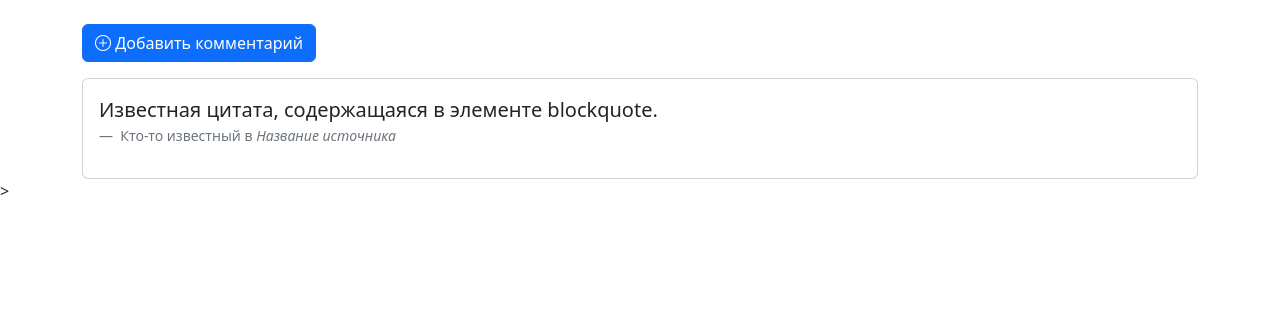
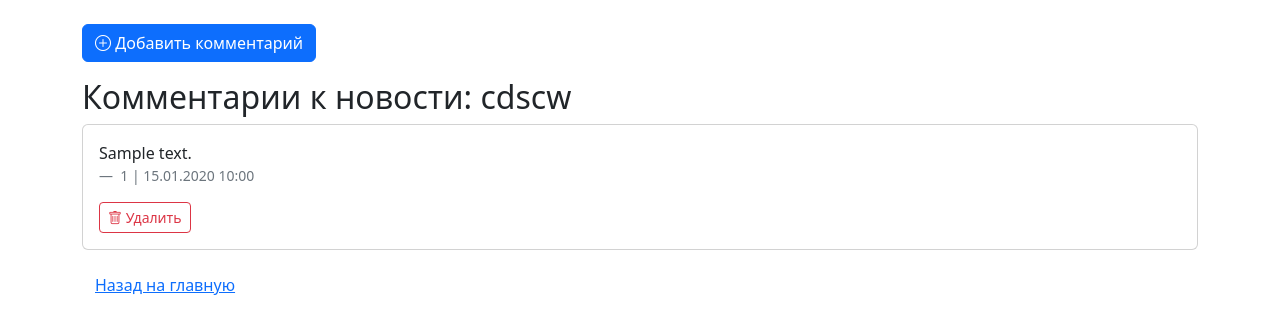
Before and after one commit to Ek2011/web_app, a Flask app: page /comments/1 in a window 1280 px wide. Shown: the top 334 px of the page. Run offline with Flask 3, Linux system fonts and the light colour scheme; a user stored in the database is signed in; data comes from the database, SQL or seed files in the repository; tables that the repository leaves empty hold one stand-in row (values such as "Sample post").

Commit message:
кажется доделал комменты

```diff
--- a/data/__all_models.py
+++ b/data/__all_models.py
@@ -1,3 +1,4 @@
 from . import users
 from . import news
 from . import category
+from . import comments
--- a/forms/comm.py
+++ b/forms/comm.py
@@ -6,5 +6,4 @@ from wtforms.validators import DataRequired
 
 class CommForm(FlaskForm):
     content = TextAreaField("Содержание")
-    is_private = BooleanField("Личное")
     submit = SubmitField('Применить')
--- a/main.py
+++ b/main.py
@@ -9,6 +9,7 @@ from data.news import News
 from data.users import User
 from data import db_session
 from forms.comm import CommForm
+from data.comments import Comment
 
 app = Flask(__name__)
 login_manager = LoginManager()
@@ -173,9 +174,6 @@ def dislike_action(id):
 
     return redirect(request.referrer or '/')
 
-@app.route('/comments/<int:id>')
-def comments(id):
-    return render_template('comments.html', title='Комментарии', item_id=id)
 
 
 # Добавляем <int:id> в путь
@@ -183,24 +181,48 @@ def comments(id):
 def addcomm(id):
     form = CommForm()
     if form.validate_on_submit():
-        # ... ваш код сохранения файла ...
-
         db_sess = db_session.create_session()
 
-        # Если вы создаете КОММЕНТАРИЙ, используйте модель Comment (или аналогичную)
-        # Если вы все же создаете новость, то зачем вам id в аргументах?
-        new_item = News()
-        new_item.title = form.title.data
-        new_item.content = form.content.data
-        # new_item.news_id = id  # Пример привязки комментария к новости по id
+        comment = Comment()
+        comment.content = form.content.data
+        comment.news_id = id
+        comment.user_id = current_user.id
 
-        current_user.news.append(new_item)
-        db_sess.merge(current_user)
+        db_sess.add(comment)
         db_sess.commit()
         return redirect('/')
 
     # Передаем форму в шаблон
     return render_template('addcomm.html', title='Добавление комментария', form=form)
+
+
+@app.route('/comments/<int:id>')
+def show_comments(id):
+    db_sess = db_session.create_session()
+
+    # Получаем объект новости по id
+    news = db_sess.query(News).filter(News.id == id).first()
+
+    # Получаем все комментарии к этой новости
+    comments = db_sess.query(Comment).filter(Comment.news_id == id).all()
+
+    # Передаем ОБЪЕКТ news (чтобы работал news.id в шаблоне) и список comments
+    return render_template('comments.html', title='Комментарии', news=news, comments=comments)
+
+@app.route('/delete_comment/<int:id>')
+@login_required
+def delete_comment(id):
+    db_sess = db_session.create_session()
+    comment = db_sess.query(Comment).filter(Comment.id == id,
+                                            Comment.user_id == current_user.id).first()
+    if comment:
+        news_id = comment.news_id
+        db_sess.delete(comment)
+        db_sess.commit()
+        return redirect(f'/comments/{news_id}')
+    else:
+        abort(404)
+
 
 
 @app.route("/")
--- a/templates/comments.html
+++ b/templates/comments.html
@@ -3,30 +3,44 @@
 <head>
     <meta charset="utf-8">
     <meta name="viewport" content="width=device-width, initial-scale=1">
-    <title>Добавление новости</title>
+    <title>Комментарии</title>
     <link href="https://cdn.jsdelivr.net/npm/bootstrap@5.3.2/dist/css/bootstrap.min.css" rel="stylesheet">
     <link rel="stylesheet" href="https://cdn.jsdelivr.net/npm/bootstrap-icons@1.11.3/font/bootstrap-icons.min.css">
 </head>
-</a>
 <body>
     <div class="container mt-4">
-
-        <a href="/addcomm/{{ item_id }}" class="btn btn-primary mb-3">
+        <a href="/addcomm/{{ news.id }}" class="btn btn-primary mb-3">
             <i class="bi bi-plus-circle"></i> Добавить комментарий
         </a>
-    <div class="card">
+
+        <h2>Комментарии к новости: {{ news.title }}</h2>
+
+        {% for comment in comments %}
+       <div class="card mb-3">
     <div class="card-body">
-    <figure>
-      <blockquote class="blockquote">
-        <p>Известная цитата, содержащаяся в элементе blockquote.</p>
-      </blockquote>
-      <figcaption class="blockquote-footer">
-        Кто-то известный в <cite title="Название источника">Название источника</cite>
-      </figcaption>
-    </figure>
+        <p>{{ comment.content }}</p>
+        <footer class="blockquote-footer">
+            {{ comment.user.name }} | {{ comment.created_date.strftime('%d.%m.%Y %H:%M') }}
+        </footer>
+
+        {# Кнопка удаления появится только у автора комментария #}
+        {% if current_user.is_authenticated and current_user.id == comment.user_id %}
+            <div class="mt-2">
+                <a href="/delete_comment/{{ comment.id }}"
+                   class="btn btn-sm btn-outline-danger">
+                   <i class="bi bi-trash"></i> Удалить
+                </a>
+            </div>
+        {% endif %}
     </div>
 </div>
-  </div>>
+        {% else %}
+            <div class="alert alert-light">Комментариев пока нет. Будьте первым!</div>
+        {% endfor %}
+
+        <a href="/" class="btn btn-link">Назад на главную</a>
+    </div>
+
     <script src="https://cdn.jsdelivr.net/npm/bootstrap@5.3.2/dist/js/bootstrap.bundle.min.js"></script>
 </body>
 </html>
```
Also changed, not shown: data/comments.py (added, +17 -0 lines). Lines whose indentation alone changed are shown as unchanged.
